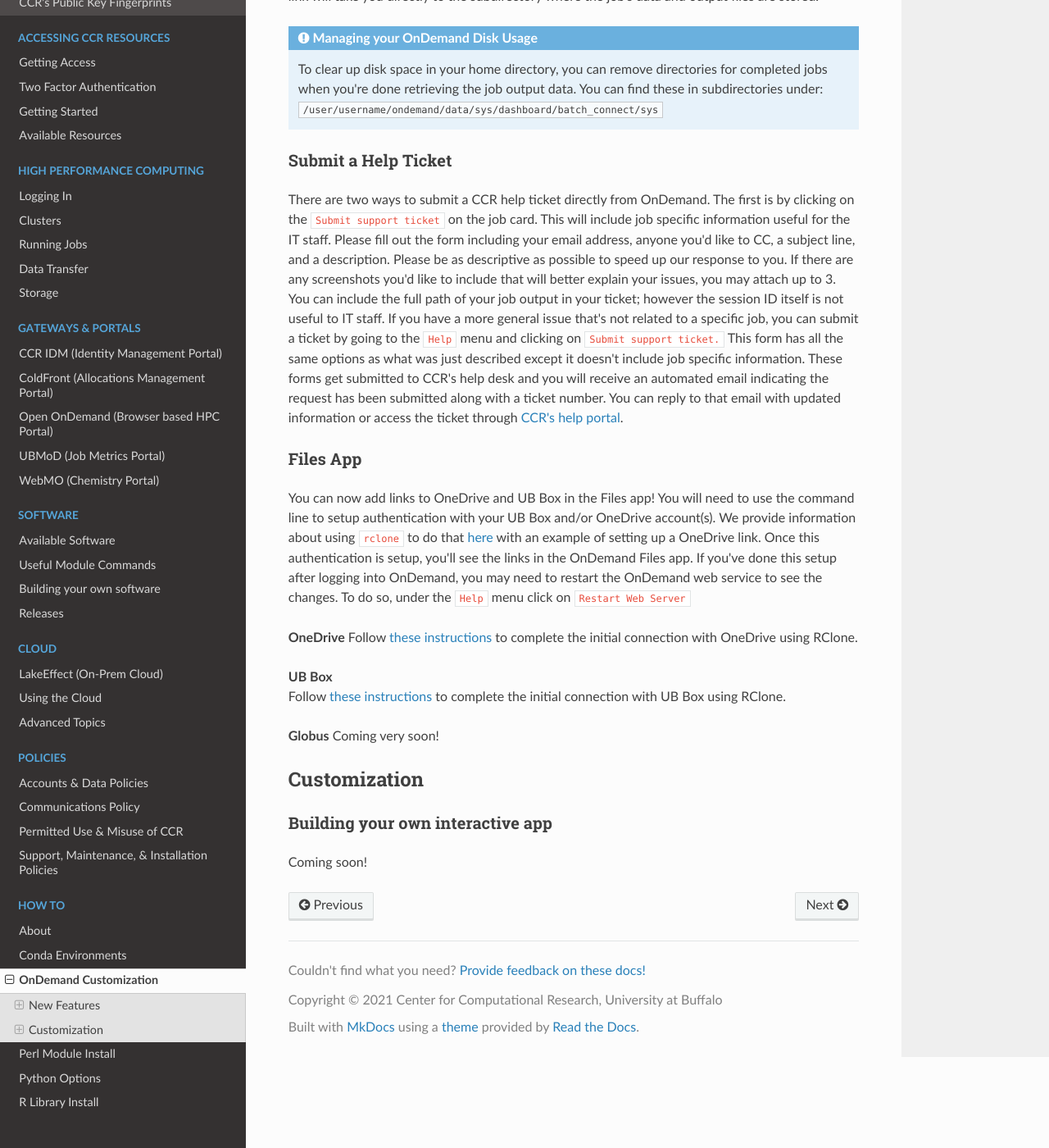
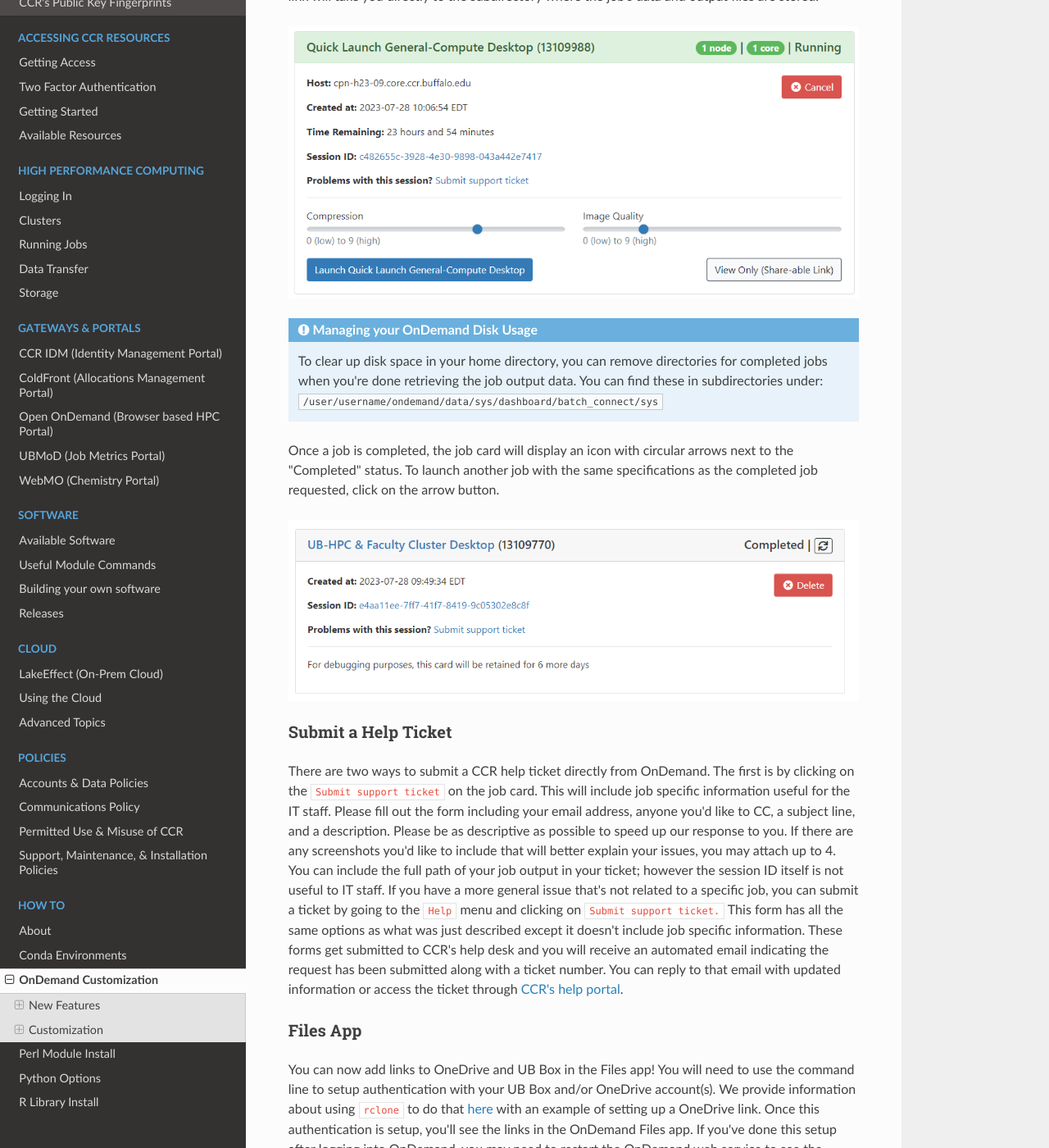
Before and after one commit to ubccr/ccrdocs, an MkDocs documentation site: the page built from pages/howto/ondemand.md, in a window 1280 px wide and 1400 px high, scrolled down 1777 px. Shown: the whole window at 82% size. Built offline with MkDocs 1.6.1, drawn with Linux system fonts in a browser that asks for light colours; nearby versions of some CDN libraries; some of the changed text lies outside the part shown.

Commit message:
updates to new ondemand

```diff
--- a/pages/howto/ondemand.md
+++ b/pages/howto/ondemand.md
@@ -31,12 +31,19 @@ Previously, CCR provided separate desktop apps for the UB-HPC and Faculty cluste
 
 There are additions to the job cards in OnDemand including a link to submit a help ticket that links directly to the job for easier review by the CCR IT staff.  You'll notice the verbage has changed with respect to actions you can take on a job.  A running or queued job has the `cancel` option which cancels the job and removes it from the queue.  Once a job has been completed, you can `delete` it which removes it from your list of most recent jobs.  This does NOT delete the job data in your home directory so you will need to periodically clean up data you no longer want.  The session ID link will take you directly to the subdirectory where the job's data and output files are stored.
 
+![](../images/howto/ood3-job.png)
+
 !!! Note "Managing your OnDemand Disk Usage"
     To clear up disk space in your home directory, you can remove directories for completed jobs when you're done retrieving the job output data.  You can find these in subdirectories under: `/user/username/ondemand/data/sys/dashboard/batch_connect/sys`
 
+Once a job is completed, the job card will display an icon with circular arrows next to the "Completed" status.  To launch another job with the same specifications as the completed job requested, click on the arrow button.
+
+![](../images/howto/ood3-completed.png)
+
+
 ### Submit a Help Ticket
 
-There are two ways to submit a CCR help ticket directly from OnDemand.  The first is by clicking on the `Submit support ticket` on the job card.  This will include job specific information useful for the IT staff.  Please fill out the form including your email address, anyone you'd like to CC, a subject line, and a description.  Please be as descriptive as possible to speed up our response to you.  If there are any screenshots you'd like to include that will better explain your issues, you may attach up to 3. You can include the full path of your job output in your ticket; however the session ID itself is not useful to IT staff.  If you have a more general issue that's not related to a specific job, you can submit a ticket by going to the `Help` menu and clicking on `Submit support ticket.`  This form has all the same options as what was just described except it doesn't include job specific information.  These forms get submitted to CCR's help desk and you will receive an automated email indicating the request has been submitted along with a ticket number.  You can reply to that email with updated information or access the ticket through [CCR's help portal](https://ubccr.freshdesk.com).
+There are two ways to submit a CCR help ticket directly from OnDemand.  The first is by clicking on the `Submit support ticket` on the job card.  This will include job specific information useful for the IT staff.  Please fill out the form including your email address, anyone you'd like to CC, a subject line, and a description.  Please be as descriptive as possible to speed up our response to you.  If there are any screenshots you'd like to include that will better explain your issues, you may attach up to 4. You can include the full path of your job output in your ticket; however the session ID itself is not useful to IT staff.  If you have a more general issue that's not related to a specific job, you can submit a ticket by going to the `Help` menu and clicking on `Submit support ticket.`  This form has all the same options as what was just described except it doesn't include job specific information.  These forms get submitted to CCR's help desk and you will receive an automated email indicating the request has been submitted along with a ticket number.  You can reply to that email with updated information or access the ticket through [CCR's help portal](https://ubccr.freshdesk.com).
 
 ### Files App
 
```
Also changed, not shown: other parts of pages/howto/ondemand.md (+4 -1 lines), pages/portals/ood.md (+10 -8 lines), pages/images/howto/ood3-completed.png (added), pages/images/howto/ood3-job.png (added), pages/images/howto/ood_job_card.png (deleted), pages/images/howto/ood_job_complete.png (deleted).
